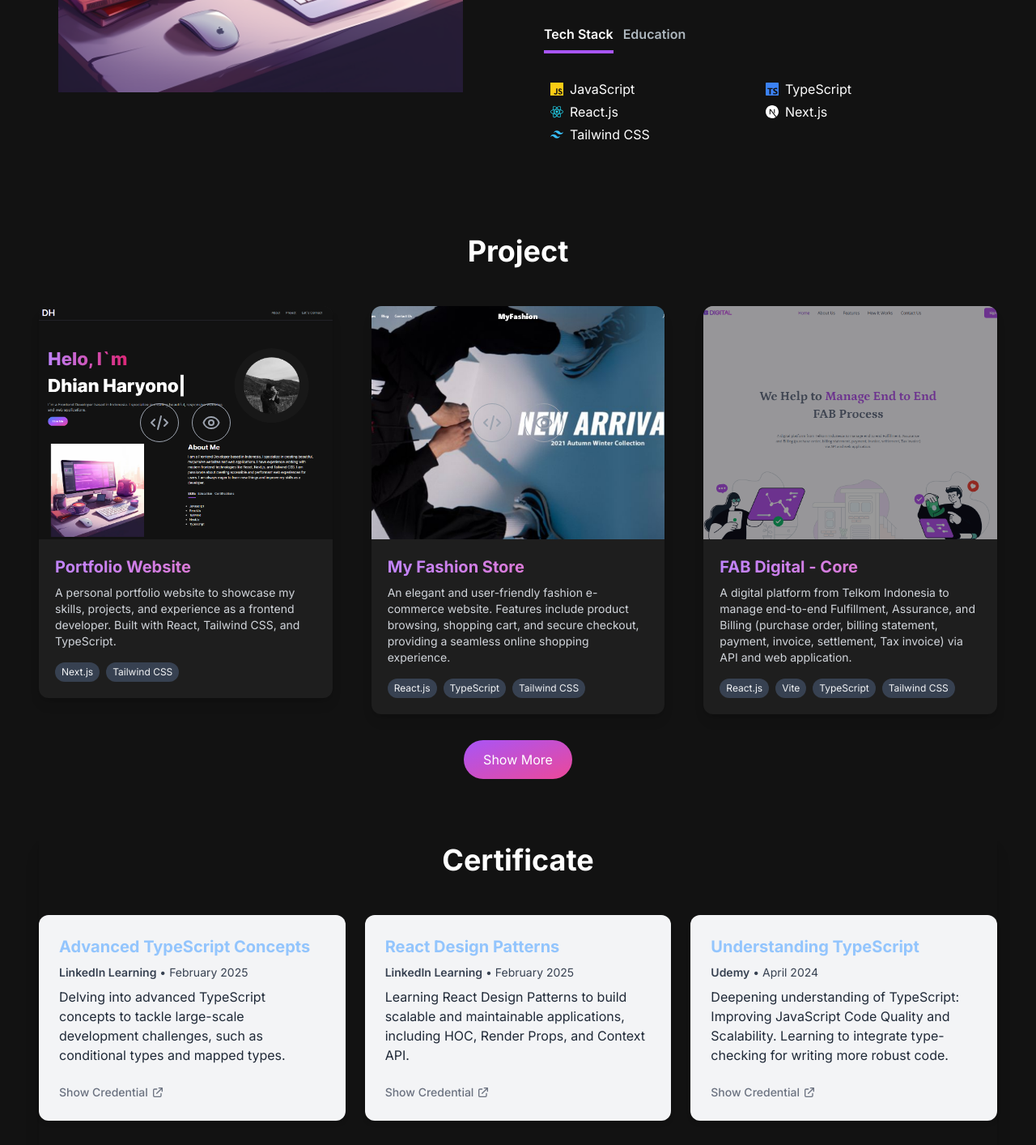
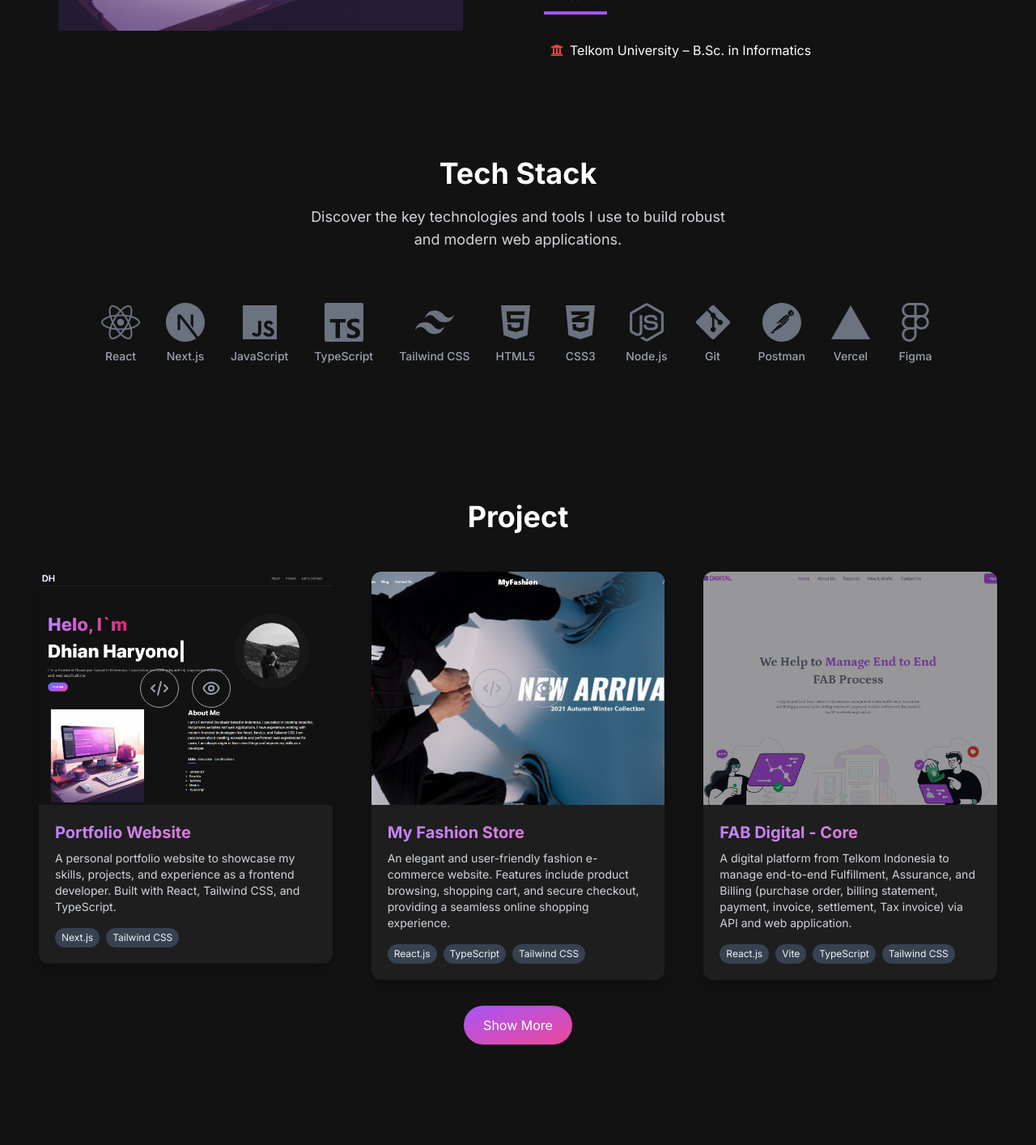
Before and after one commit to dhianharyono/Dhian-Portofolio, a Next.js app: page / in a window 1280 px wide. Shown: the part 1330-2744 px from the top of the page at 81% size. Built offline with nearby package versions, Linux system fonts and the light colour scheme.

Commit message:
feat(portofolio): add section tech stack

```diff
--- a/app/components/AboutSection/AboutSection.jsx
+++ b/app/components/AboutSection/AboutSection.jsx
@@ -6,7 +6,7 @@ import { TAB_DATA } from '../utils';
 import { motion } from 'framer-motion';
 
 const AboutSection = () => {
-  const [tab, setTab] = useState('skills');
+  const [tab, setTab] = useState('education');
   const [, startTransition] = useTransition();
 
   const handleTabChange = (id) => {
@@ -16,7 +16,7 @@ const AboutSection = () => {
   };
 
   return (
-    <section id='about' className='text-white'>
+    <section id='about' className='text-white mt-24'>
       <span className='anchor'></span>
       <motion.div
         initial={{ opacity: 0, scale: 0.5 }}
@@ -56,12 +56,6 @@ const AboutSection = () => {
 
             <div className='flex flex-row justify-start mt-8'>
               <TabButton
-                selectTab={() => handleTabChange('skills')}
-                active={tab === 'skills'}
-              >
-                Tech Stack
-              </TabButton>
-              <TabButton
                 selectTab={() => handleTabChange('education')}
                 active={tab === 'education'}
               >
--- a/app/components/CertificateSection/Certificate.tsx
+++ b/app/components/CertificateSection/Certificate.tsx
@@ -20,7 +20,7 @@ const Certificate = () => {
   };
 
   return (
-    <div id='certificate' className='flex justify-center mt-8'>
+    <div id='certificate' className='flex justify-center mt-24'>
       <div className='w-full shadow-xl rounded-2xl'>
         <h2 className='text-center text-4xl font-bold text-white mt-4 mb-8 md:mb-12'>
           Certificate
--- a/app/components/ConnectSection/ConnectSection.jsx
+++ b/app/components/ConnectSection/ConnectSection.jsx
@@ -8,7 +8,7 @@ import LinkedinIcon from '../../../public/linkedin-icon.svg';
 
 const ConnectSection = () => {
   return (
-    <section id='contact' className='relative py-24'>
+    <section id='contact' className='relative py-24 mt-24'>
       <span className='anchor' />
       <div className='relative z-10 grid md:grid-cols-2 gap-8 items-center px-4'>
         <div>
--- a/app/components/ExperienceSection/Experience.jsx
+++ b/app/components/ExperienceSection/Experience.jsx
@@ -3,7 +3,7 @@ import { experiences } from '../utils';
 
 const Experience = () => {
   return (
-    <div id='experience' className='flex justify-center mt-8'>
+    <div id='experience' className='flex justify-center mt-24'>
       <div className='w-full shadow-xl rounded-2xl'>
         <h2 className='text-center text-4xl font-bold text-white mt-4 mb-8 md:mb-12'>
           Experience
--- a/app/components/HeroSection/HeroSection.jsx
+++ b/app/components/HeroSection/HeroSection.jsx
@@ -21,14 +21,7 @@ const HeroSection = () => {
             </span>
             <br />
             <TypeAnimation
-              sequence={[
-                'Dhian Haryono',
-                1000,
-                'Frontend Developer',
-                1000,
-                'Specialized in React & Tailwind',
-                1000,
-              ]}
+              sequence={['Dhian Haryono', 1000, 'Frontend Developer', 1000]}
               wrapper='span'
               speed={50}
               repeat={Infinity}
--- a/app/components/ProjectSection/Project.jsx
+++ b/app/components/ProjectSection/Project.jsx
@@ -26,7 +26,7 @@ const Project = () => {
   };
 
   return (
-    <section id='projects' className='py-8'>
+    <section id='projects' className='py-8 mt-24'>
       <span id='anchor'></span>
       <h2 className='text-center text-4xl font-bold text-white mt-4 mb-8 md:mb-12'>
         Project
--- /dev/null
+++ b/app/components/TechStackIcons.jsx
@@ -0,0 +1,74 @@
+'use client';
+
+import React from 'react';
+import { motion } from 'framer-motion';
+import { techIcons } from './utils';
+
+const TechStackIcons = () => {
+  const containerVariants = {
+    hidden: { opacity: 0 },
+    show: {
+      opacity: 1,
+      transition: {
+        staggerChildren: 0.1,
+      },
+    },
+  };
+
+  const itemVariants = {
+    hidden: { scale: 0.8, opacity: 0 },
+    show: {
+      scale: 1,
+      opacity: 1,
+      transition: {
+        type: 'spring',
+        stiffness: 260,
+        damping: 20,
+      },
+    },
+    hover: {
+      scale: 1.1,
+      color: '#60A5FA',
+      transition: {
+        duration: 0.2,
+      },
+    },
+  };
+
+  return (
+    <div className='mt-24'>
+      <h2 className='text-center text-4xl font-bold text-white mt-4 md:mb-5'>
+        Tech Stack
+      </h2>
+      <p className='text-center text-lg text-gray-300 mb-10 px-4 max-w-xl mx-auto'>
+        Discover the key technologies and tools I use to build robust and modern
+        web applications.
+      </p>
+      <motion.div
+        className='flex flex-wrap justify-center items-center gap-x-8 gap-y-4 py-6'
+        variants={containerVariants}
+        initial='hidden'
+        animate='show'
+      >
+        {techIcons.map((tech, index) => {
+          const IconComponent = tech.icon;
+          return (
+            <motion.div
+              key={tech.id}
+              className='flex flex-col items-center group cursor-pointer'
+              variants={itemVariants}
+              whileHover='hover'
+            >
+              <IconComponent className='w-12 h-12 text-gray-500 transition-colors duration-200 ease-in-out group-hover:text-blue-300' />
+              <p className='text-xs sm:text-sm text-gray-400 mt-2 font-medium group-hover:text-blue-300 transition-colors duration-200 ease-in-out'>
+                {tech.name}
+              </p>
+            </motion.div>
+          );
+        })}
+      </motion.div>
+    </div>
+  );
+};
+
+export default TechStackIcons;
--- a/app/components/utils.jsx
+++ b/app/components/utils.jsx
@@ -1,12 +1,23 @@
+import { FaUniversity } from 'react-icons/fa';
+import { HiOutlineBadgeCheck } from 'react-icons/hi';
+import {
+  FaReact,
+  FaJs,
+  FaHtml5,
+  FaCss3Alt,
+  FaNodeJs,
+  FaGitAlt,
+} from 'react-icons/fa';
 import {
   SiJavascript,
   SiReact,
+  SiNextdotjs,
   SiTailwindcss,
-  SiNextdotjs,
   SiTypescript,
+  SiPostman,
+  SiVercel,
+  SiFigma,
 } from 'react-icons/si';
-import { FaUniversity } from 'react-icons/fa';
-import { HiOutlineBadgeCheck } from 'react-icons/hi';
 
 export const TAB_DATA = [
   {
@@ -78,6 +89,21 @@ export const navLinks = [
     title: 'Contact Me!',
     path: '#contact',
   },
+];
+
+export const techIcons = [
+  { id: 'react', icon: FaReact, name: 'React' },
+  { id: 'nextjs', icon: SiNextdotjs, name: 'Next.js' },
+  { id: 'javascript', icon: FaJs, name: 'JavaScript' },
+  { id: 'typescript', icon: SiTypescript, name: 'TypeScript' },
+  { id: 'tailwind', icon: SiTailwindcss, name: 'Tailwind CSS' },
+  { id: 'html5', icon: FaHtml5, name: 'HTML5' },
+  { id: 'css3', icon: FaCss3Alt, name: 'CSS3' },
+  { id: 'nodejs', icon: FaNodeJs, name: 'Node.js' },
+  { id: 'git', icon: FaGitAlt, name: 'Git' },
+  { id: 'postman', icon: SiPostman, name: 'Postman' },
+  { id: 'vercel', icon: SiVercel, name: 'Vercel' },
+  { id: 'figma', icon: SiFigma, name: 'Figma' },
 ];
 
 export const projectsData = [
--- a/app/page.js
+++ b/app/page.js
@@ -6,6 +6,7 @@ import Footer from './components/Footer/Footer';
 import Connect from './components/ConnectSection/ConnectSection';
 import Certificate from './components/CertificateSection/Certificate';
 import Experience from './components/ExperienceSection/Experience';
+import TechStackIcons from './components/TechStackIcons';
 
 export default function Home() {
   return (
@@ -14,6 +15,7 @@ export default function Home() {
       <div className='container mt-24 mx-auto px-12 py-14'>
         <HeroSection />
         <About />
+        <TechStackIcons />
         <Project />
         <Certificate />
         <Experience />
```
